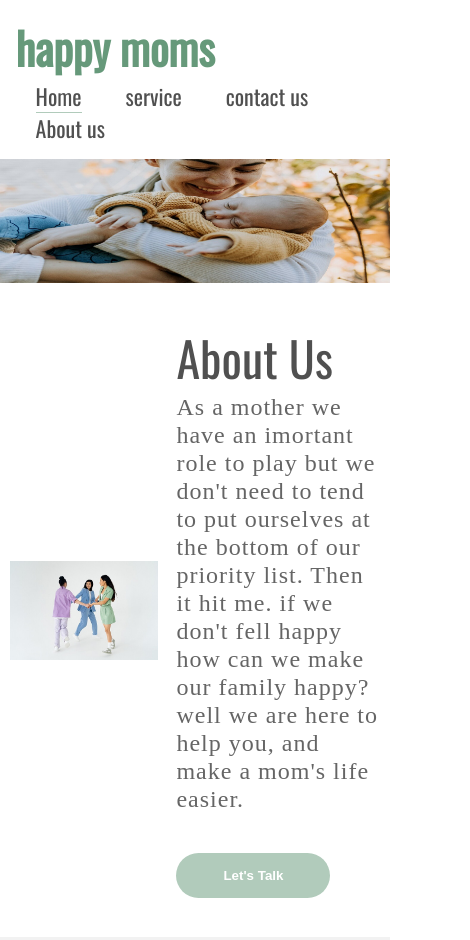
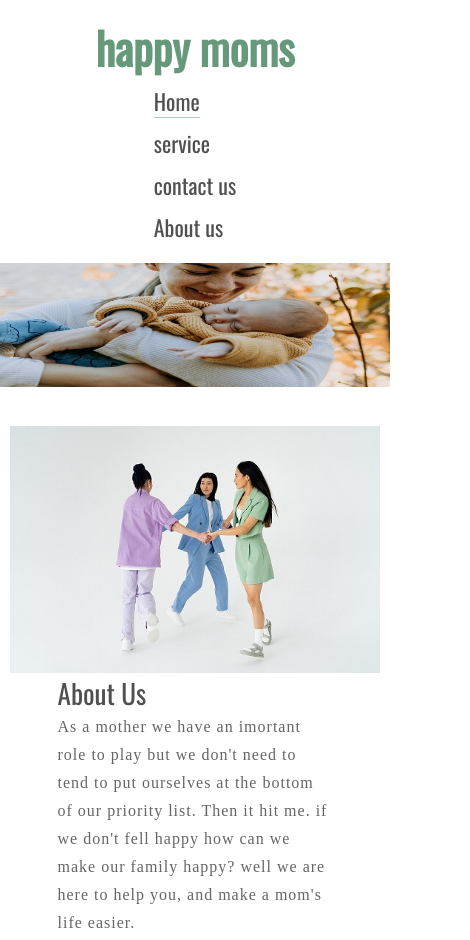
Before and after one commit to Mahsak89/happy-moms, a plain HTML site: page index.html in a window 390 px wide. Shown: the top 940 px of the page, 470 px wide, since content can reach past the window. Drawn offline with nearby package versions, Linux system fonts and the light colour scheme.

Commit message:
add media for max-width 500px

```diff
--- a/assets/css/s.css
+++ b/assets/css/s.css
@@ -324,3 +324,49 @@ input[type=text], textarea {
 
 
     }
+    @media (max-width: 500px) {
+      header {
+        flex-direction: column;
+      }
+
+      .nav_links li{
+          display: block;
+          padding: 5px 20px;
+
+        }
+        .logo{
+
+          margin: auto;
+
+        }
+        .about img{
+          height: auto;
+          width:100%;
+          margin:auto;
+          object-fit: cover;
+      }
+      .main{
+
+          flex-direction: column;
+          width: 100%;
+
+      }
+      .about-text h2{
+         margin-left: 25%;
+         font-size: 170%;
+      }
+
+      .about-text p{
+
+          margin-left: 25%;
+          margin-right: 25%;
+          max-width: 80%;
+          font-size: 100%;
+          object-fit: cover;
+      }
+      button{
+          margin-left: 25%;
+
+      }
+
+}
```
